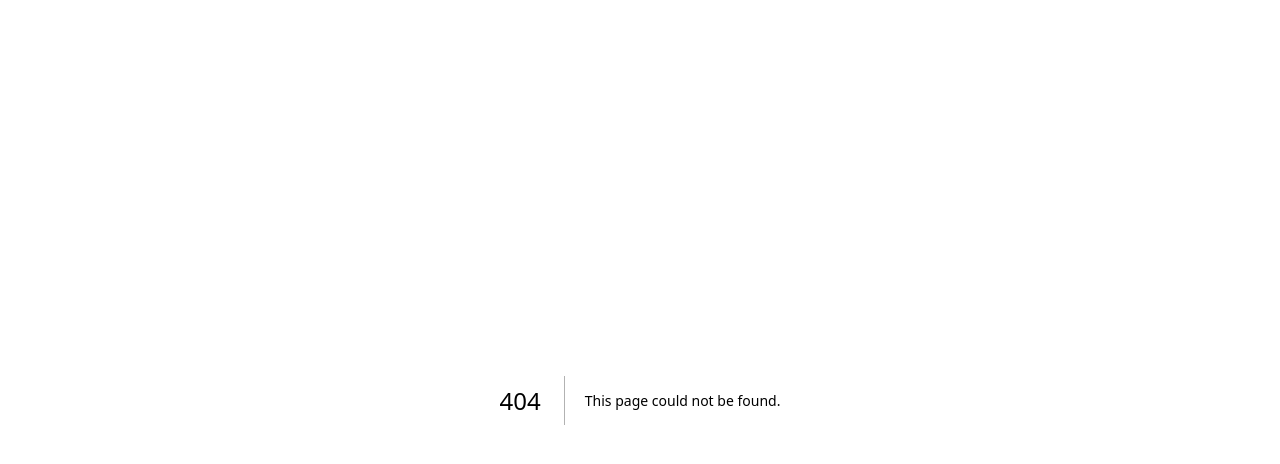
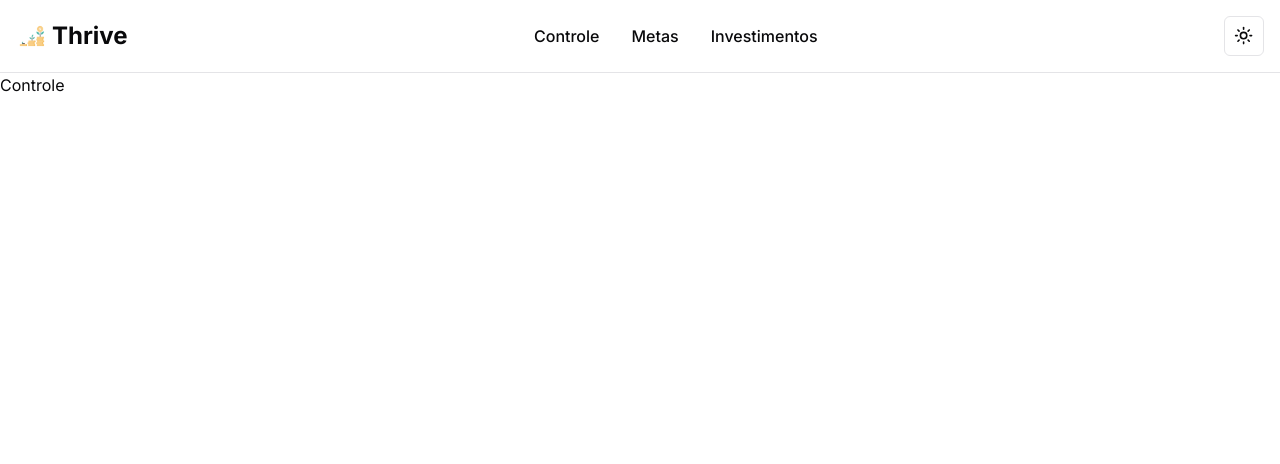
Before and after one commit to sblvitor/thrive, a Next.js app: page /controle in a window 1280 px wide. Before the commit this address had no page. Shown: the top 464 px of the page. Built offline with nearby package versions, Linux system fonts and the light colour scheme.

Commit message:
Adicionar pagina de controle

```diff
--- /dev/null
+++ b/src/app/(authenticated)/controle/page.tsx
@@ -0,0 +1,9 @@
+import React from 'react'
+
+export default function Page() {
+    return (
+        <div>
+            Controle
+        </div>
+    )
+}
--- a/src/app/(authenticated)/layout.tsx
+++ b/src/app/(authenticated)/layout.tsx
@@ -3,9 +3,9 @@ import React from 'react'
 
 export default function Layout({children}: {children: React.ReactNode}) {
     return (
-        <div>
+        <>
             <AuthenticatedNavbar />
             {children}
-        </div>
+        </>
     )
 }
--- a/src/components/AuthenticatedNavbar.tsx
+++ b/src/components/AuthenticatedNavbar.tsx
@@ -23,7 +23,7 @@ export default function AuthenticatedNavbar() {
                     <ul className='flex flex-col p-4 md:p-0 mt-4 md:mt-0 md:flex-row md:space-x-8 font-medium'>
                         <li>
                             <Link
-                                href={'#'}
+                                href={'/controle'}
                             >
                                 Controle
                             </Link>
```
